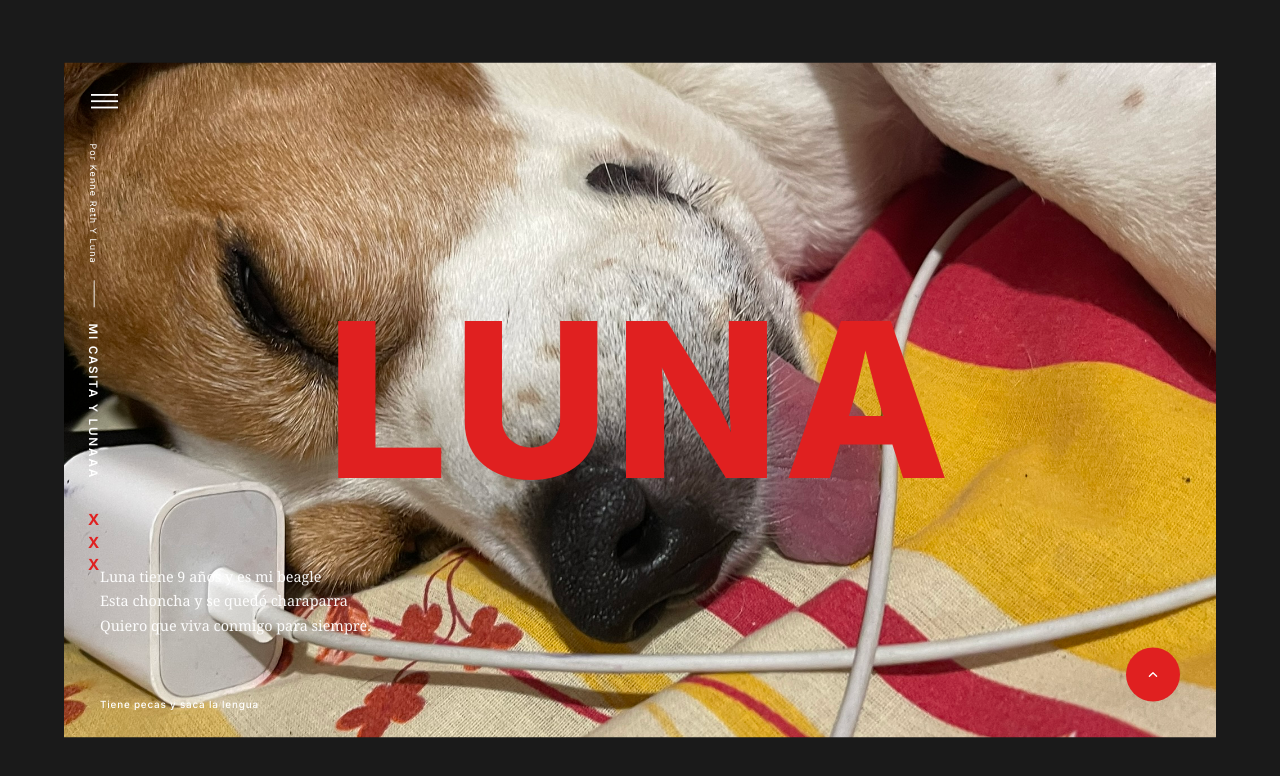
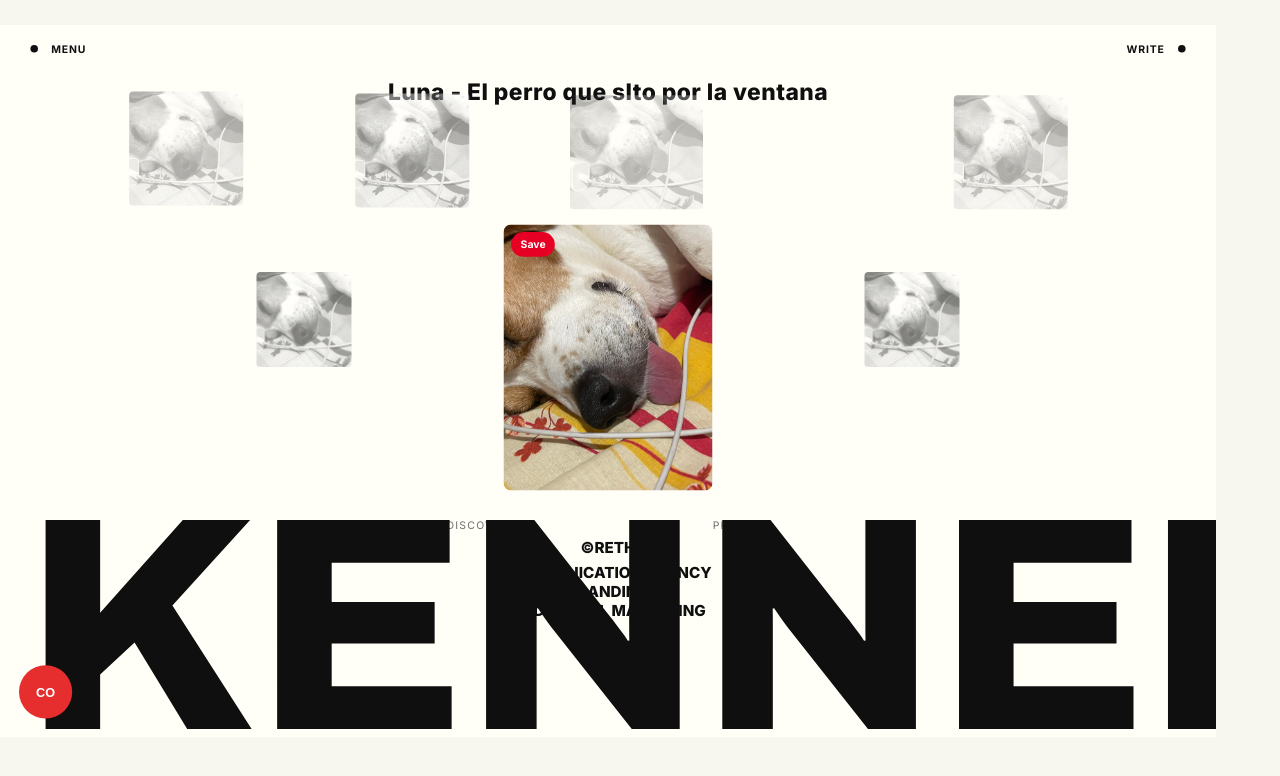
Before and after one commit to kennXR/Jardin_Github, a plain HTML site: page 18-Martes-28-Oct/index.html in a window 1280 px wide. Drawn offline with Linux system fonts and the light colour scheme.

Commit message:
Tarea01:Intento1

```diff
--- a/18-Martes-28-Oct/index.html
+++ b/18-Martes-28-Oct/index.html
@@ -3,58 +3,62 @@
 <head>
     <meta charset="UTF-8">
     <meta name="viewport" content="width=device-width, initial-scale=1.0">
-    <meta name="description" content="CANALS - Amsterdam Design">
-    <title>Decimoseptimo ejercicio: Imitación4</title>
+    <meta name="description" content="Replica JAMAREA - 1440 x 750">
+    <title>JAMAREA Replica</title>
     <link rel="stylesheet" href="./main.css">
     <link rel="preconnect" href="https://fonts.googleapis.com">
     <link rel="preconnect" href="https://fonts.gstatic.com" crossorigin>
-    <link href="https://fonts.googleapis.com/css2?family=Inter:wght@400;500;600;700&display=swap" rel="stylesheet">
+    <link href="https://fonts.googleapis.com/css2?family=Inter:wght@400;500;600;700;800&family=Archivo:wght@600;700;800&display=swap" rel="stylesheet">
 </head>
 <body>
-    <div class="container">
-        <!-- Background Image -->
-        <div class="background-image">
-            <img src="./img/E87F18A7-DA9E-463E-B457-70EC2BB1D2EA_1_102_o.jpeg" alt="Amsterdam Canals">
+    <div class="stage">
+        <header class="topbar">
+            <div class="menu">
+                <span class="dot"></span>
+                <span>MENU</span>
+            </div>
+            <div class="write">
+                <span>WRITE</span>
+                <span class="dot"></span>
+            </div>
+        </header>
+
+        <h1 class="project-title">Luna - El perro que slto por la ventana</h1>
+
+        <!-- faded thumbnails -->
+        <div class="thumb t1"></div>
+        <div class="thumb t2"></div>
+        <div class="thumb t3"></div>
+        <div class="thumb t4"></div>
+        <div class="thumb t5"></div>
+        <div class="thumb t6"></div>
+
+        <!-- center card -->
+        <div class="center-card">
+            <div class="save-badge">Save</div>
+            <img src="./img/E87F18A7-DA9E-463E-B457-70EC2BB1D2EA_1_102_o.jpeg" alt="Foto proyecto">
         </div>
 
-        <!-- Hamburger Menu -->
-        <button class="hamburger-menu">
-            <span></span>
-            <span></span>
-            <span></span>
-        </button>
+        <!-- mid labels -->
+        <div class="mid-label left">DISCOVER</div>
+        <div class="mid-label right">PROJECT</div>
 
-        <!-- Left Side Vertical Text -->
-        <div class="left-sidebar">
-            <div class="vertical-text credits">Por Kenne Reth Y Luna</div>
-            <div class="vertical-line"></div>
-            <div class="vertical-text city">MI CASITA Y LUNAAA</div>
-            <div class="vertical-logo">
-                <div class="logo-x">X</div>
-                <div class="logo-x">X</div>
-                <div class="logo-x">X</div>
-            </div>
+        <!-- agency text -->
+        <div class="agency">
+            <div class="c">©RETH</div>
+            <div>COMMUNICATION AGENCY</div>
+            <div>BRANDING</div>
+            <div>AND DIGITAL MARKETING</div>
         </div>
 
-        <!-- Main Title: CANALS -->
-        <div class="main-title">LUNA</div>
-
-        <!-- Descriptive Text Block -->
-        <div class="description-block">
-            <p>Luna tiene 9 años y es mi beagle</p>
-            <p>Esta choncha y se quedó charaparra</p>
-            <p>Quiero que viva conmigo para siempre.</p>
+        <!-- bottom giant words -->
+        <div class="giants">
+            <div class="jam">KENNE</div>
+            <div class="area">RETH</div>
         </div>
 
-        <!-- Footer Text -->
-        <div class="footer-text">Tiene pecas y saca la lengua</div>
-
-        <!-- Red Circular Button -->
-        <button class="circular-button">
-            <svg width="20" height="20" viewBox="0 0 20 20" fill="none">
-                <path d="M6 12L10 8L14 12" stroke="white" stroke-width="1.5" stroke-linecap="round" stroke-linejoin="round"/>
-            </svg>
-        </button>
+        <!-- corner bubble -->
+        <button class="corner-bubble">CO</button>
     </div>
 </body>
 </html>
--- a/18-Martes-28-Oct/main.css
+++ b/18-Martes-28-Oct/main.css
@@ -1,6 +1,5 @@
 /* ============================================
-   CANALS - Amsterdam Design
-   1440px x 750px
+   JAMAREA Replica (1440 x 750)
    ============================================ */
 
 * {
@@ -11,227 +10,173 @@
 
 html, body {
     height: 100%;
-    margin: 0;
-    padding: 0;
 }
 
 body {
-    font-family: 'Inter', sans-serif;
     display: flex;
     justify-content: center;
     align-items: center;
-    background: #1a1a1a;
-    -webkit-font-smoothing: antialiased;
-    -moz-osx-font-smoothing: grayscale;
+    background: #f7f6ef;
+    font-family: 'Inter', system-ui, -apple-system, Segoe UI, Roboto, Arial, sans-serif;
+    color: #0f0f0f;
 }
 
-.container {
+.stage {
     position: relative;
     width: 1440px;
     height: 750px;
     overflow: hidden;
-    background: #1a1a1a;
+    background: #fffef7;
 }
 
-/* Background Image */
-.background-image {
+/* Top bar */
+.topbar {
     position: absolute;
-    top: 0;
-    left: 0;
-    width: 100%;
-    height: 100%;
+    top: 18px;
+    left: 24px;
+    right: 24px;
+    display: flex;
+    justify-content: space-between;
+    align-items: center;
+    font-size: 11px;
+    font-weight: 700;
+    letter-spacing: 0.08em;
+}
+
+.topbar .dot {
+    display: inline-block;
+    width: 8px;
+    height: 8px;
+    background: #0f0f0f;
+    border-radius: 50%;
+    margin: 0 8px;
+}
+
+.menu, .write { display: flex; align-items: center; gap: 6px; }
+
+/* Title */
+.project-title {
+    position: absolute;
+    top: 56px;
+    left: 50%;
+    transform: translateX(-50%);
+    font-size: 24px;
+    font-weight: 800;
+    letter-spacing: 0.02em;
+}
+
+/* Thumbnails (faded) */
+.thumb {
+    position: absolute;
+    width: 120px;
+    height: 120px;
+    border-radius: 4px;
+    background-image: url('./img/E87F18A7-DA9E-463E-B457-70EC2BB1D2EA_1_102_o.jpeg');
+    background-size: cover;
+    background-position: center;
+    filter: grayscale(100%) brightness(1.15);
+}
+
+.t1 { top: 70px; left: 136px; opacity: 0.35; }
+.t2 { top: 72px; left: 374px; opacity: 0.45; }
+.t3 { top: 74px; right: 540px; width: 140px; opacity: 0.30; }
+.t4 { top: 74px; right: 156px; opacity: 0.35; }
+.t5 { top: 260px; left: 270px; width: 100px; height: 100px; opacity: 0.55; }
+.t6 { top: 260px; right: 270px; width: 100px; height: 100px; opacity: 0.55; }
+
+/* Center card */
+.center-card {
+    position: absolute;
+    top: 210px;
+    left: 50%;
+    transform: translateX(-50%);
+    width: 220px;
+    height: 280px;
+    border-radius: 8px;
+    background: #d7d3ff;
     overflow: hidden;
 }
 
-.background-image img {
+.center-card img {
     width: 100%;
     height: 100%;
     object-fit: cover;
-    object-position: center 45%;
 }
 
-/* Hamburger Menu */
-.hamburger-menu {
+.save-badge {
     position: absolute;
-    top: 30px;
-    left: 30px;
-    z-index: 100;
-    background: transparent;
+    top: 8px;
+    left: 8px;
+    background: #e60023;
+    color: #fff;
+    font-size: 11px;
+    font-weight: 700;
+    padding: 6px 10px;
+    border-radius: 16px;
+    z-index: 2;
+}
+
+/* Mid labels */
+.mid-label {
+    position: absolute;
+    top: 520px;
+    font-size: 11px;
+    letter-spacing: 0.12em;
+    color: #6e6e6e;
+}
+.mid-label.left { left: 470px; }
+.mid-label.right { right: 470px; }
+
+/* Agency text */
+.agency {
+    position: absolute;
+    top: 540px;
+    left: 50%;
+    transform: translateX(-50%);
+    text-align: center;
+    font-weight: 800;
+}
+.agency .c { margin-bottom: 6px; }
+
+/* Giant words bottom */
+.giants {
+    position: absolute;
+    bottom: -12px;
+    left: 0;
+    right: 0;
+    display: flex;
+    justify-content: space-between;
+    align-items: flex-end;
+    pointer-events: none;
+}
+
+.jam, .area {
+    font-family: 'Archivo', Impact, sans-serif;
+    font-weight: 800;
+    letter-spacing: -0.01em;
+    color: #0f0f0f;
+    font-size: 320px;
+    line-height: 0.8;
+}
+.jam { margin-left: 24px; }
+.area { margin-right: 24px; }
+
+/* Corner bubble */
+.corner-bubble {
+    position: absolute;
+    left: 20px;
+    bottom: 20px;
+    width: 56px;
+    height: 56px;
+    border-radius: 50%;
+    background: #e62e2e;
+    color: #fff;
+    font-weight: 800;
     border: none;
     cursor: pointer;
-    display: flex;
-    flex-direction: column;
-    gap: 5px;
-    width: 30px;
-    padding: 5px 0;
 }
 
-.hamburger-menu span {
-    display: block;
-    width: 100%;
-    height: 2px;
-    background: white;
-    transition: all 0.3s ease;
+/* Scale down slightly on smaller desktops just to keep it neat in previews */
+@media (max-width: 1600px) {
+    .stage { transform: scale(0.95); transform-origin: top left; }
 }
-
-/* Left Sidebar */
-.left-sidebar {
-    position: absolute;
-    top: 90px;
-    left: 0;
-    height: 600px;
-    display: flex;
-    flex-direction: column;
-    align-items: center;
-    gap: 18px;
-    padding-left: 25px;
-    z-index: 50;
-}
-
-.credits {
-    font-size: 10px;
-    font-weight: 400;
-    writing-mode: vertical-rl;
-    text-orientation: mixed;
-    color: white;
-    letter-spacing: 0.12em;
-    font-family: 'Inter', sans-serif;
-    -webkit-font-smoothing: antialiased;
-    -moz-osx-font-smoothing: grayscale;
-}
-
-.vertical-line {
-    width: 1px;
-    height: 30px;
-    background: white;
-}
-
-.city {
-    font-size: 13px;
-    font-weight: 600;
-    writing-mode: vertical-rl;
-    text-orientation: mixed;
-    color: white;
-    letter-spacing: 0.15em;
-    font-family: 'Inter', sans-serif;
-    -webkit-font-smoothing: antialiased;
-    -moz-osx-font-smoothing: grayscale;
-}
-
-.vertical-logo {
-    margin-top: 20px;
-    display: flex;
-    flex-direction: column;
-    gap: 8px;
-    align-items: center;
-}
-
-.logo-x {
-    color: #e02020;
-    font-size: 17px;
-    font-weight: 700;
-    line-height: 1;
-    font-family: 'Inter', sans-serif;
-}
-
-/* Main Title: CANALS */
-.main-title {
-    position: absolute;
-    top: 50%;
-    left: 50%;
-    transform: translate(-50%, -50%);
-    font-size: 240px;
-    font-weight: 800;
-    letter-spacing: 0.02em;
-    word-spacing: 0;
-    color: #e02020;
-    z-index: 30;
-    text-transform: uppercase;
-    font-style: normal;
-    line-height: 0.9;
-    font-family: -apple-system, BlinkMacSystemFont, 'Segoe UI', 'Inter', sans-serif;
-    -webkit-text-stroke: 0px transparent;
-    text-shadow: none;
-    font-feature-settings: "tnum" 0;
-    -webkit-font-smoothing: antialiased;
-    -moz-osx-font-smoothing: grayscale;
-}
-
-/* Description Block */
-.description-block {
-    position: absolute;
-    bottom: 110px;
-    left: 40px;
-    z-index: 40;
-    color: rgba(255, 255, 255, 0.95);
-    font-size: 16px;
-    line-height: 1.65;
-    font-weight: 400;
-    max-width: 360px;
-    font-family: Georgia, 'Times New Roman', serif;
-    letter-spacing: 0;
-    -webkit-font-smoothing: antialiased;
-    -moz-osx-font-smoothing: grayscale;
-}
-
-.description-block p {
-    margin: 0;
-    padding: 0;
-    margin-bottom: 1px;
-}
-
-/* Footer Text */
-.footer-text {
-    position: absolute;
-    bottom: 30px;
-    left: 40px;
-    z-index: 40;
-    color: white;
-    font-size: 11px;
-    font-weight: 500;
-    letter-spacing: 0.08em;
-    font-family: 'Inter', sans-serif;
-    -webkit-font-smoothing: antialiased;
-    -moz-osx-font-smoothing: grayscale;
-}
-
-/* Circular Button */
-.circular-button {
-    position: absolute;
-    bottom: 40px;
-    right: 40px;
-    width: 60px;
-    height: 60px;
-    border-radius: 50%;
-    background: #e02020;
-    border: none;
-    cursor: pointer;
-    display: flex;
-    align-items: center;
-    justify-content: center;
-    z-index: 50;
-    transition: all 0.3s ease;
-}
-
-.circular-button:hover {
-    background: #c01a1a;
-    transform: scale(1.05);
-}
-
-.circular-button svg {
-    width: 20px;
-    height: 20px;
-}
-
-/* Responsive adjustments */
-@media (max-width: 1600px) {
-    .container {
-        transform: scale(0.9);
-    }
-}
-
-@media (max-width: 1200px) {
-    .container {
-        transform: scale(0.7);
-    }
-}
```
